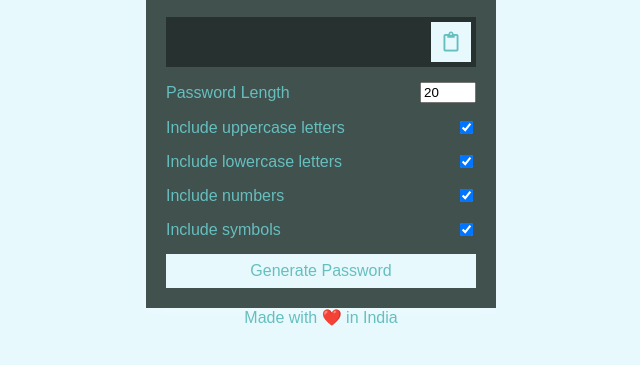
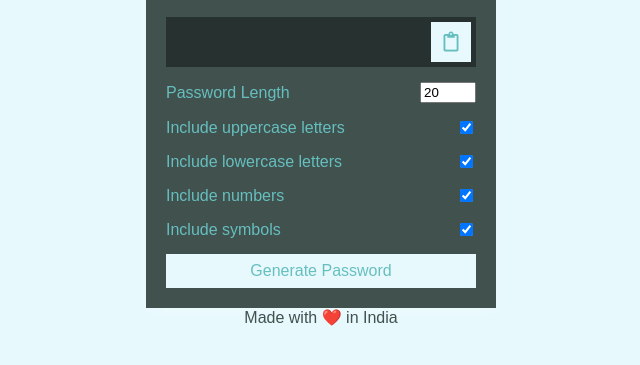
Before and after one commit to ISHAIBNMARYAM/password-generator, a plain HTML site: page index.html in a window 1280 px wide. Shown: the part 267-632 px from the top of the page, without its empty margins (319-959 px from the left). Drawn offline with Linux system fonts and the light colour scheme; a web font is replaced by a local one.

Commit message:
Update style.css

```diff
--- a/style.css
+++ b/style.css
@@ -21,6 +21,10 @@ body {
 h2 {
   margin: 10px 0 20px;
   text-align: center;
+}
+footer{
+  color: #40514E;
+  font-family: sans-serif;
 }
 
 .container {
```
